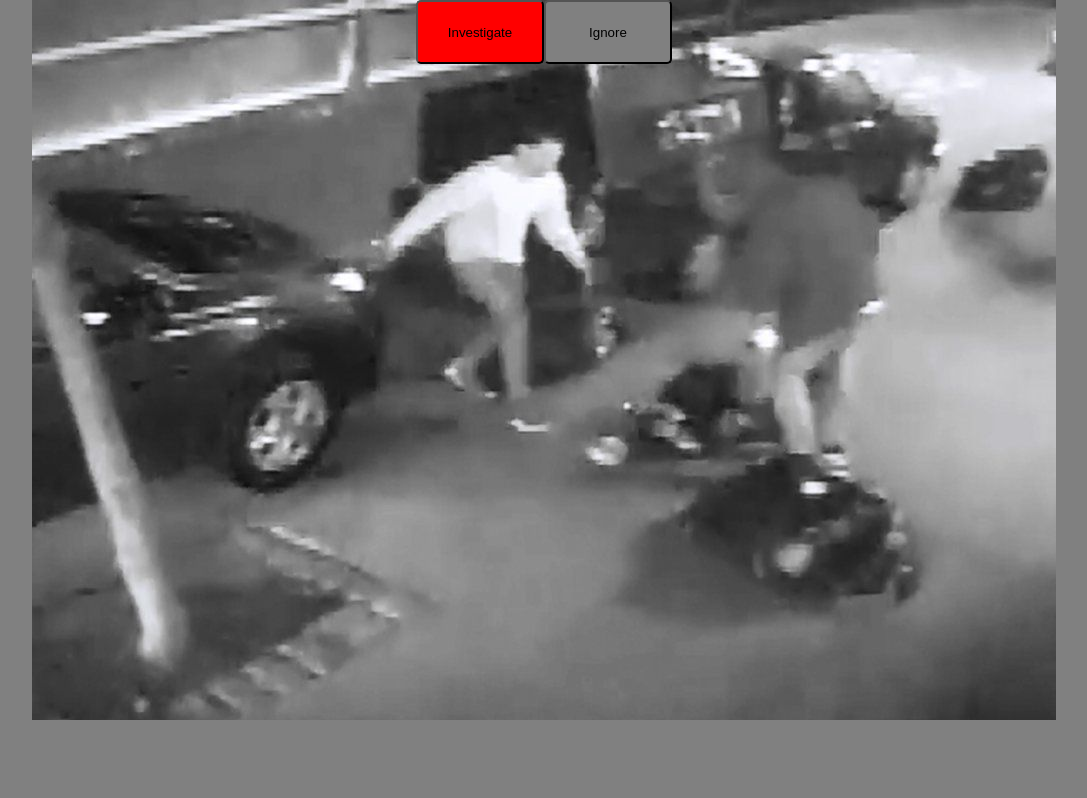
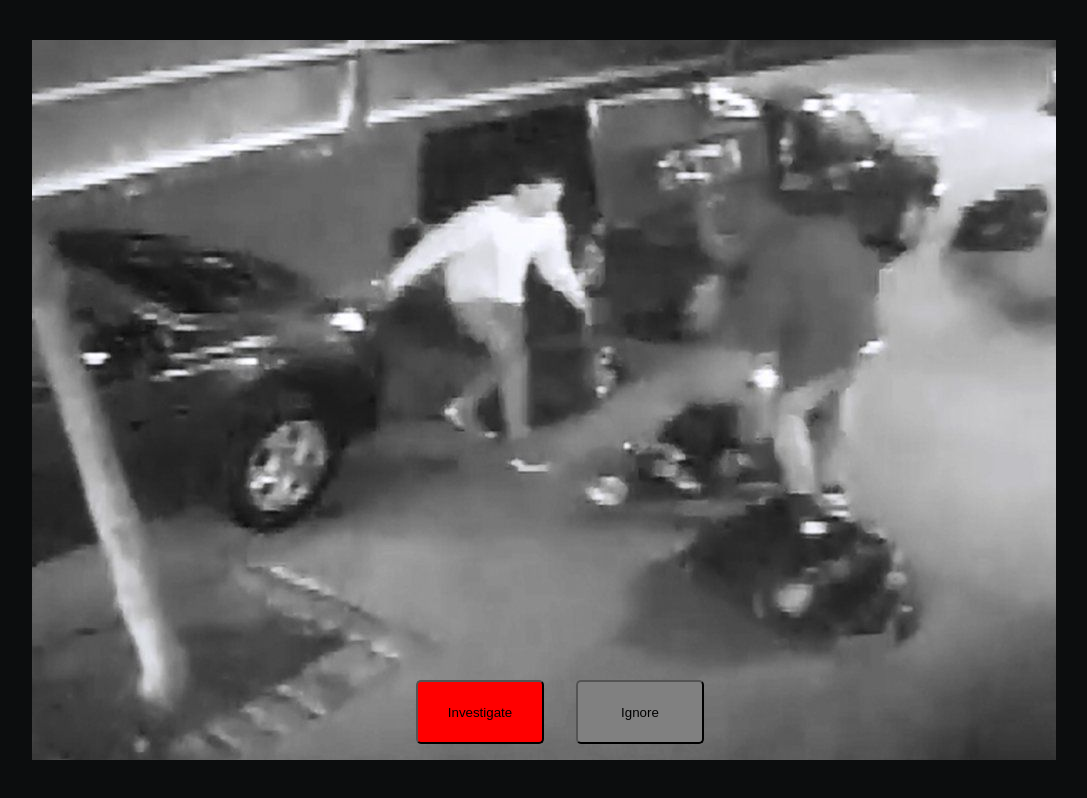
Before and after one commit to Cavmpt/react-native, a React (Create React App) app: page / in a window 1280 px wide. Shown: the whole page, without its empty margins (96-1183 px from the left). Built offline with nearby package versions, Linux system fonts and the light colour scheme.

Commit message:
more changes to the dashbaord

```diff
--- a/src/components/Pages/Control/ThreatAnalyser/ThreatAnalyser.scss
+++ b/src/components/Pages/Control/ThreatAnalyser/ThreatAnalyser.scss
@@ -5,9 +5,15 @@
   text-align: center;
   width: 100%;
   height: 100vh;
-  background-color: gray;
+  background-color: var(--black);
 
   &__button-wrap {
-    display: inline;
+    margin-top: 80vh;
+    display: inline-flex;
+
+  }
+  &__buttons {
+    margin-left: 2rem;
+    margin-left: 2rem;
   }
 }
--- a/src/components/Pages/Control/ThreatAnalyser/ThreatAnalyser.tsx
+++ b/src/components/Pages/Control/ThreatAnalyser/ThreatAnalyser.tsx
@@ -37,17 +37,21 @@ export default function ThreatAnalyser(props: IThreatAnalyserProps) {
     <div className='threatAnalyser-page'>
       <div
         style={{
+          marginTop: `5vh`,
           width: `80%`,
           height: `90vh`,
           backgroundImage: `url(${currentImage})`,
         }}
       >
         <div className='threatAnalyser-page__button-wrap'>
+          <div className='threatAnalyser-page__buttons'>
             <ButtonLarge
               textValue='Investigate'
               onClick={() => confirmThreat()}
               color='red'
             />
+          </div>
+          <div className='threatAnalyser-page__buttons'>
             <ButtonLarge
               textValue='Ignore'
               onClick={() => ignoreEvent()}
@@ -56,5 +60,6 @@ export default function ThreatAnalyser(props: IThreatAnalyserProps) {
           </div>
         </div>
       </div>
+    </div>
   )
 }
--- a/src/components/UIcomponents/Buttons/Button-Large/ButtonLarge.scss
+++ b/src/components/UIcomponents/Buttons/Button-Large/ButtonLarge.scss
@@ -2,4 +2,7 @@
   width: 8rem;
   height: 4rem;
   border-radius: 5px;
+  &:hover {
+    cursor: pointer;
+  }
 }
```
Lines whose indentation alone changed are shown as unchanged.
